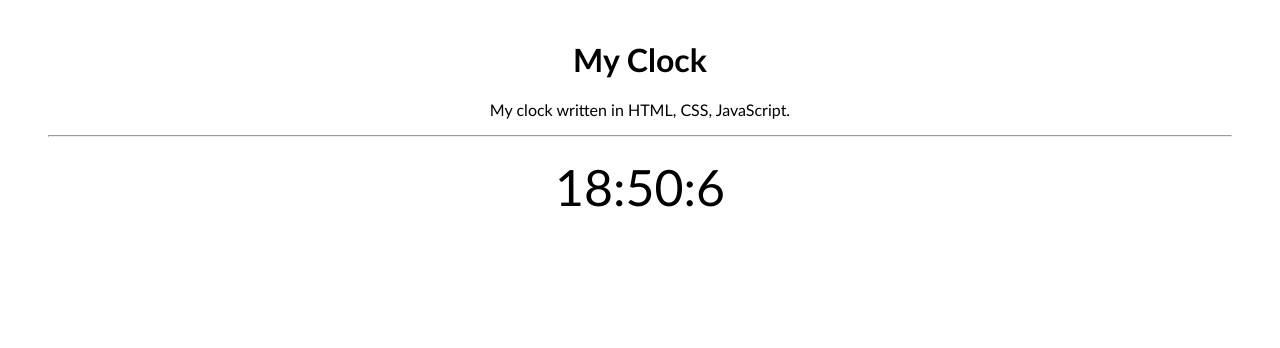
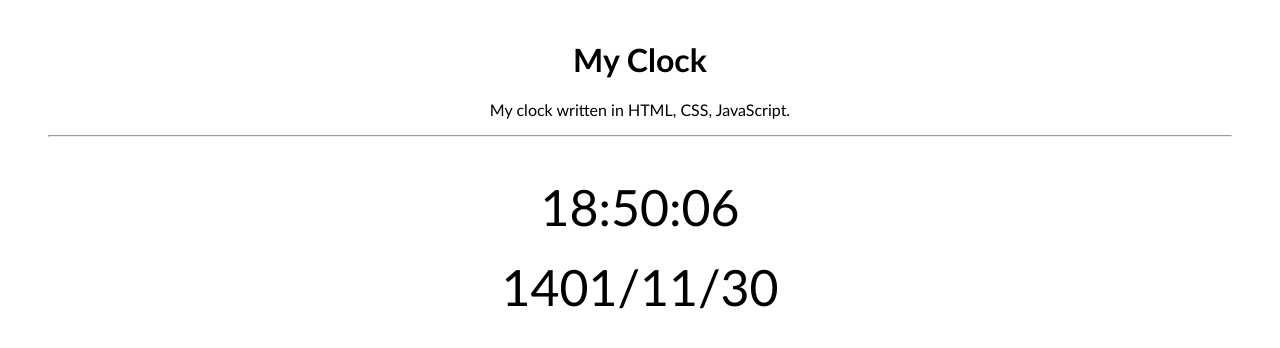
Before and after one commit to dori-dev/javascript-examples, a plain HTML site: page clock/index.html in a window 1280 px wide. Drawn offline with Linux system fonts and the light colour scheme.

Commit message:
add jalali date to clock

```diff
--- a/clock/index.html
+++ b/clock/index.html
@@ -13,7 +13,9 @@
       <p>My clock written in HTML, CSS, JavaScript.</p>
       <hr />
       <div id="clock"></div>
+      <div id="date"></div>
     </div>
+    <script src="jalali.js"></script>
     <script src="script.js"></script>
   </body>
 </html>
--- /dev/null
+++ b/clock/jalali.js
@@ -0,0 +1,45 @@
+function gregorian_to_jalali(gy, gm, gd) {
+  var g_d_m, jy, jm, jd, gy2, days;
+  g_d_m = [0, 31, 59, 90, 120, 151, 181, 212, 243, 273, 304, 334];
+  gy2 = (gm > 2) ? (gy + 1) : gy;
+  days = 355666 + (365 * gy) + ~~((gy2 + 3) / 4) - ~~((gy2 + 99) / 100) + ~~((gy2 + 399) / 400) + gd + g_d_m[gm - 1];
+  jy = -1595 + (33 * ~~(days / 12053));
+  days %= 12053;
+  jy += 4 * ~~(days / 1461);
+  days %= 1461;
+  if (days > 365) {
+    jy += ~~((days - 1) / 365);
+    days = (days - 1) % 365;
+  }
+  if (days < 186) {
+    jm = 1 + ~~(days / 31);
+    jd = 1 + (days % 31);
+  } else {
+    jm = 7 + ~~((days - 186) / 30);
+    jd = 1 + ((days - 186) % 30);
+  }
+  return [jy, jm, jd];
+}
+
+function jalali_to_gregorian(jy, jm, jd) {
+  var sal_a, gy, gm, gd, days;
+  jy += 1595;
+  days = -355668 + (365 * jy) + (~~(jy / 33) * 8) + ~~(((jy % 33) + 3) / 4) + jd + ((jm < 7) ? (jm - 1) * 31 : ((jm - 7) * 30) + 186);
+  gy = 400 * ~~(days / 146097);
+  days %= 146097;
+  if (days > 36524) {
+    gy += 100 * ~~(--days / 36524);
+    days %= 36524;
+    if (days >= 365) days++;
+  }
+  gy += 4 * ~~(days / 1461);
+  days %= 1461;
+  if (days > 365) {
+    gy += ~~((days - 1) / 365);
+    days = (days - 1) % 365;
+  }
+  gd = days + 1;
+  sal_a = [0, 31, ((gy % 4 === 0 && gy % 100 !== 0) || (gy % 400 === 0)) ? 29 : 28, 31, 30, 31, 30, 31, 31, 30, 31, 30, 31];
+  for (gm = 0; gm < 13 && gd > sal_a[gm]; gm++) gd -= sal_a[gm];
+  return [gy, gm, gd];
+}
--- a/clock/script.js
+++ b/clock/script.js
@@ -1,7 +1,24 @@
+let clock = document.querySelector("#clock");
+let date = document.querySelector("#date");
+let myDate = new Date();
+let jDate = gregorian_to_jalali(
+  myDate.getFullYear(),
+  myDate.getMonth() + 1,
+  myDate.getDate()
+);
+
 function myClock() {
-  let clock = document.querySelector("#clock");
-  let myDate = new Date();
-  clock.textContent = `${myDate.getHours()}:${myDate.getMinutes()}:${myDate.getSeconds()}`;
+  myDate = new Date();
+  let hour = myDate.getHours().toString().padStart(2, "0");
+  let minute = myDate.getMinutes().toString().padStart(2, "0");
+  let second = myDate.getSeconds().toString().padStart(2, "0");
+  clock.textContent = `${hour}:${minute}:${second}`;
+  jDate = gregorian_to_jalali(
+    myDate.getFullYear(),
+    myDate.getMonth() + 1,
+    myDate.getDate()
+  );
+  date.textContent = `${jDate[0]}/${jDate[1]}/${jDate[2]}`;
 }
 
 myClock();
--- a/clock/style.css
+++ b/clock/style.css
@@ -7,7 +7,12 @@ body {
   text-align: center;
 }
 
-#clock {
-  margin-top: 20px;
+#clock,
+#date {
+  margin-top: 40px;
   font-size: 50px;
 }
+
+#date {
+  margin-top: 20px;
+}
```
